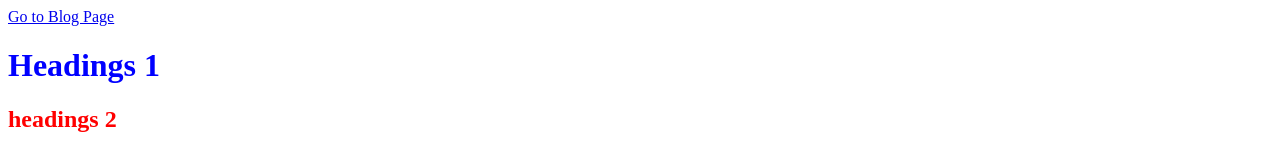
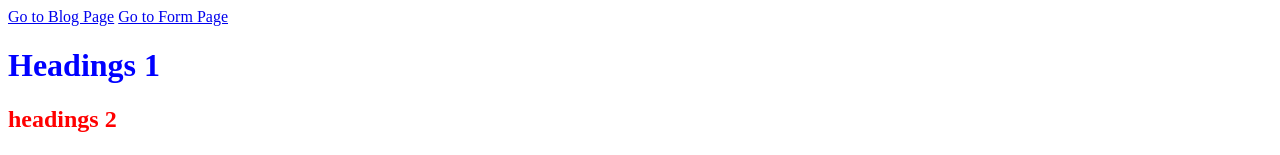
Before and after one commit to pranjal36/Webdev-Bootcamp, a plain HTML site: page index.html in a window 1280 px wide. Shown: the top 155 px of the page. Drawn offline with Linux system fonts and the light colour scheme.

Commit message:
Updated html file

```diff
--- a/index.html
+++ b/index.html
@@ -21,6 +21,7 @@
     </head>
     <body>
         <a href="blog.html">Go to Blog Page</a>
+        <a href="form.html">Go to Form Page</a>
         <h1 style="color: blue;">Headings 1</h1>
         <h2 class="color-red">headings 2</h2>
         <h3>Heading 3</h3>
```
